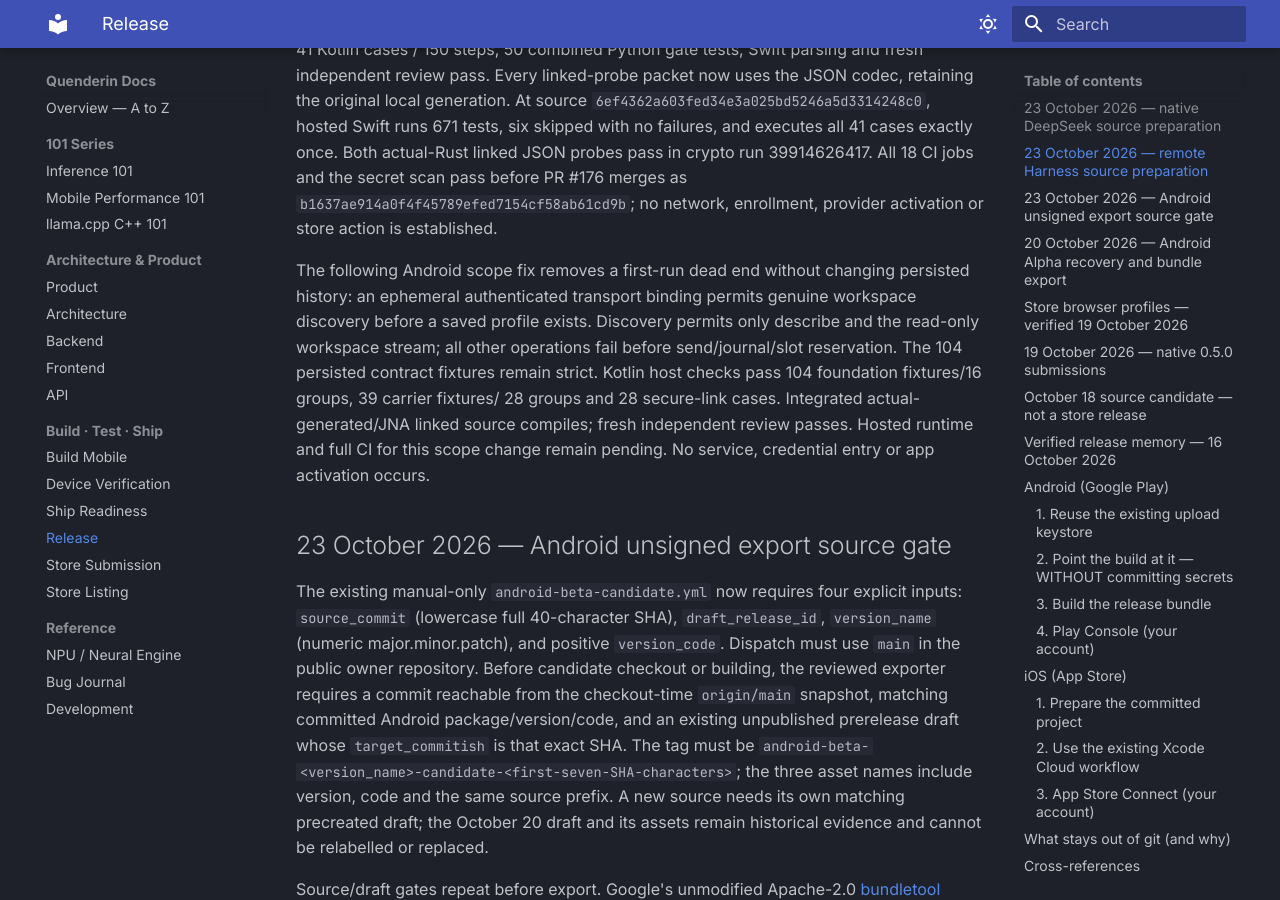
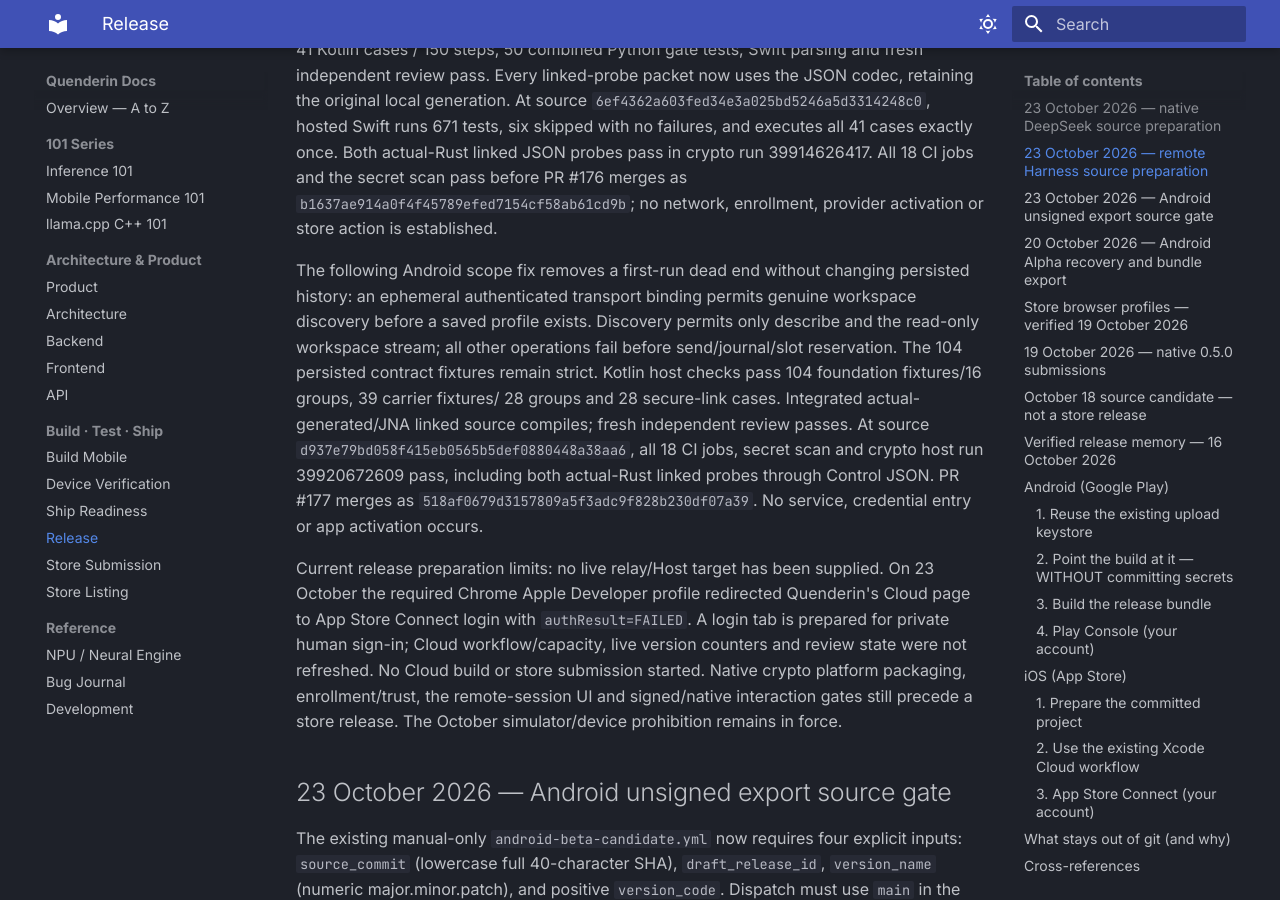
Before and after one commit to alikatgh/quenderin, an MkDocs documentation site: the page built from docs/RELEASE.md, in a window 1280 px wide and 900 px high, scrolled down 3450 px. Built offline with MkDocs 1.6.1 and Material for MkDocs 9.7.7, drawn with Linux system fonts in a browser that asks for light colours.

Commit message:
Record verified native remote foundation and release prerequisites

```diff
--- a/docs/RELEASE.md
+++ b/docs/RELEASE.md
@@ -161,8 +161,21 @@
 send/journal/slot reservation. The 104 persisted contract fixtures remain strict.
 Kotlin host checks pass 104 foundation fixtures/16 groups, 39 carrier fixtures/
 28 groups and 28 secure-link cases. Integrated actual-generated/JNA linked source
-compiles; fresh independent review passes. Hosted runtime and full CI for this
-scope change remain pending. No service, credential entry or app activation occurs.
+compiles; fresh independent review passes. At source
+`d937e79bd058f415eb0565b5def0880448a38aa6`, all 18 CI jobs, secret scan
+and crypto host run 39920672609 pass, including both actual-Rust linked probes
+through Control JSON. PR #177 merges as
+`518af0679d3157809a5f3adc9f828b230df07a39`. No service, credential entry
+or app activation occurs.
+
+Current release preparation limits: no live relay/Host target has been supplied.
+On 23 October the required Chrome Apple Developer profile redirected Quenderin's
+Cloud page to App Store Connect login with `authResult=FAILED`. A login tab is
+prepared for private human sign-in; Cloud workflow/capacity, live version counters
+and review state were not refreshed. No Cloud build or store submission started.
+Native crypto platform packaging, enrollment/trust, the remote-session UI and
+signed/native interaction gates still precede a store release. The October
+simulator/device prohibition remains in force.
 
 ## 23 October 2026 — Android unsigned export source gate
 
```
Also changed, not shown: docs/native-connections-roadmap.md (+15 -3 lines).
